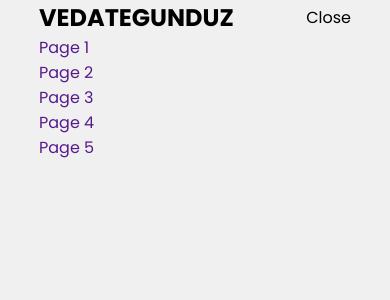
After one commit to vedategunduz/car, a PHP site: page /assets/scss/components/views/nav.html in a window 390 px wide. The commit adds this page. Shown: the top 300 px of the page. Run offline with PHP 8.4, Linux system fonts and the light colour scheme.

Commit message:
Addition of new files and changes

```diff
--- a/assets/css/style.css
+++ b/assets/css/style.css
@@ -234,6 +234,43 @@ h6 {
   padding: 3rem;
 }
 
+@media only screen and (min-width: 992px) {
+  .navbar .aside-navbar header.header {
+    display: none;
+  }
+  .navbar-nav {
+    display: flex;
+    align-items: center;
+  }
+  .navbar-nav li:not(:last-child) {
+    margin-right: 2rem;
+  }
+}
+@media only screen and (max-width: 991.98px) {
+  .navbar .aside-navbar {
+    position: absolute;
+    top: 0;
+    left: 0;
+    width: 100vw;
+    min-height: 100vh;
+    z-index: 2;
+    background-color: #F0F0F0;
+  }
+  .navbar-nav {
+    display: block;
+    padding-left: 10vw;
+    padding-right: 10vw;
+  }
+}
+/*
+nav.navbar
+    div.navbar-logo
+        vedategunduz
+    aside.aside-navbar
+        ul.navbar-nav
+            li
+                a
+*/
 .navbar-header {
   display: flex;
   align-items: center;
@@ -241,15 +278,8 @@ h6 {
 }
 .navbar-logo {
   font-weight: bold;
-  font-size: 2rem;
+  font-size: 1.5rem;
   text-transform: uppercase;
-}
-.navbar-nav {
-  display: flex;
-  align-items: center;
-}
-.navbar-nav li:not(:last-child) {
-  margin-right: 2rem;
 }
 
 /* Dropdown z-index 2 olarak tanımlanmıştır. */
--- a/assets/js/modules/languages.mjs
+++ b/assets/js/modules/languages.mjs
@@ -25,7 +25,7 @@ language_change_buttons.forEach(button => {
 
 // Dil değiştirme fonksiyonu. Varsayılan olarak "en" (İngilizce) dili seçilmiştir.
 // Bu fonksiyon, verilen dil koduna ve yönlendirme bilgisine göre dil dosyasını yükler.
-export function change_language(lang, direction = "assets/js/") {
+export function change_language(lang, direction = "../../../js/") {
     (lang == null) ? lang = "en" : lang = lang;
     localStorage.setItem("language", lang);
 
--- /dev/null
+++ b/assets/scss/components/views/nav.html
@@ -0,0 +1,50 @@
+<!DOCTYPE html>
+<html lang="en">
+
+<head>
+    <meta charset="UTF-8">
+    <meta name="viewport" content="width=device-width, initial-scale=1.0">
+    <title>Document</title>
+    <link rel="stylesheet" href="../../../css/style.css">
+</head>
+
+<body>
+
+    <header class="header flex-center-between">
+        <div class="dropdown white">
+            <button id="language_btn" class="dropdown-toggle" data-target="language_dropdown">button_text</button>
+            <div id="language_dropdown" class="dropdown-menu">
+                <button class="dropdown-item" data-lang-value="tr">Türkçe</button>
+                <button class="dropdown-item" data-lang-value="en">English</button>
+                <button class="dropdown-item" data-lang-value="de">Deutsche</button>
+            </div>
+        </div>
+
+        <button id="change_theme_btn">button_text</button>
+    </header>
+
+    <nav class="navbar flex-center-between">
+        <div class="navbar-logo">
+            vedategunduz
+        </div>
+        <aside class="aside-navbar">
+            <header class="header navbar-header">
+                <div class="navbar-logo">
+                    vedategunduz
+                </div>
+                <button>Close</button>
+            </header>
+            <ul class="navbar-nav">
+                <li><a href="">Page 1</a></li>
+                <li><a href="">Page 2</a></li>
+                <li><a href="">Page 3</a></li>
+                <li><a href="">Page 4</a></li>
+                <li><a href="">Page 5</a></li>
+            </ul>
+        </aside>
+    </nav>
+
+    <script type="module" src="../../../js/app.js"></script>
+</body>
+
+</html>
--- a/index.html
+++ b/index.html
@@ -11,7 +11,7 @@
 <body>
 
     <div class="dropdown white">
-        <button id="language_btn" class="dropdown-toggle" data-target="language_dropdown">Language EN</button>
+        <button id="language_btn" class="dropdown-toggle" data-target="language_dropdown">button_text</button>
         <div id="language_dropdown" class="dropdown-menu">
             <button class="dropdown-item" data-lang-value="tr">Türkçe</button>
             <button class="dropdown-item" data-lang-value="en">English</button>
@@ -19,7 +19,7 @@
         </div>
     </div>
 
-    <button id="change_theme_btn">Click Me</button>
+    <button id="change_theme_btn">button_text</button>
 
     <script type="module" src="assets/js/app.js"></script>
 </body>
```
Also changed, not shown: assets/scss/common/_nav.scss (+1 -12 lines), assets/scss/common/_responsive.scss (+50 -2 lines), 1 other file.
